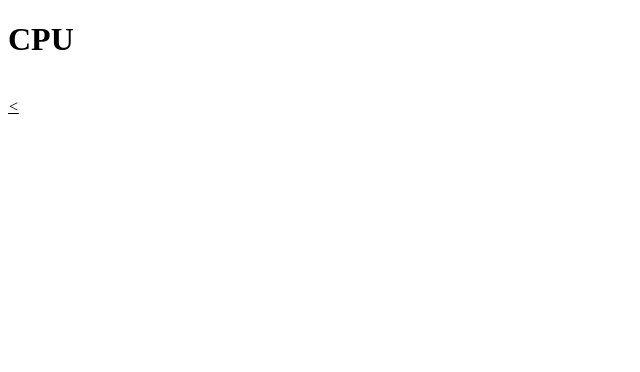
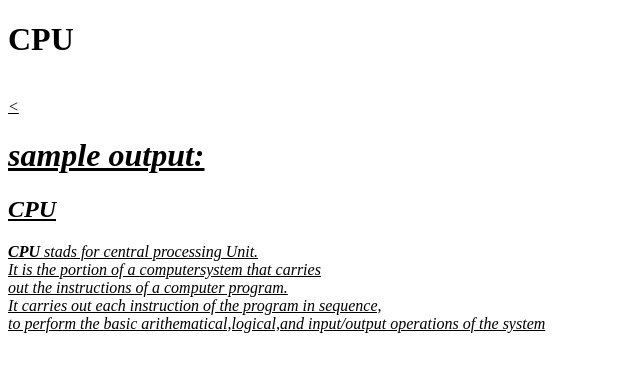
Before and after one commit to iamneo-production/bbbebefbbcfffcaadaeccdfffebaeceaec, a website: page public/index.html in a window 1280 px wide. Shown: the whole page, without its empty margins (0-640 px from the left). Drawn offline with Linux system fonts and the light colour scheme.

Commit message:
Auto-save-commit-12/2/2023--1:53:54-PM

```diff
--- a/public/index.html
+++ b/public/index.html
@@ -10,5 +10,12 @@
 <body>
     <h1>CPU</h1><br>
     <i><u><
-</body>
-</html>
+    </head>
+    </html>
+    <h1>sample output:</h1>
+    <h2>CPU</h2>
+    <p><i><u><b> CPU</b></b> stads for central processing Unit.</u></i><br>
+     It is the portion of a <u>computer</u>system that carries<br>
+     out the instructions of a <u>computer</u> program.<br>
+     It carries out each instruction of the program in sequence,<br>
+     to perform the basic arithematical,logical,and input/output operations of the system</i></p>
```
